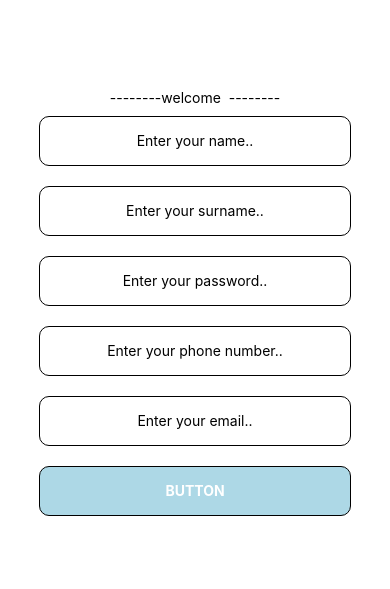
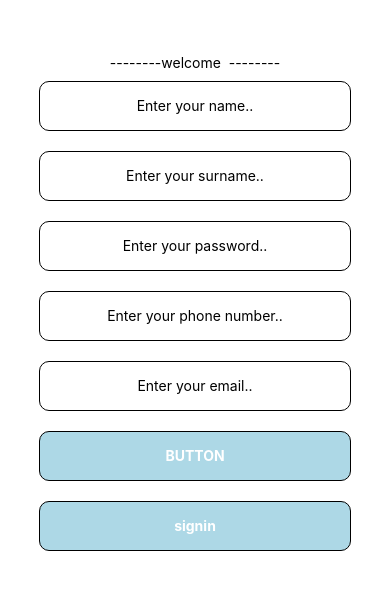
Before and after one commit to emirzaza/RectalCancerDiagnosisMobile, a React Native app: screen /giris in a window 390 px wide. Shown: the part 115-704 px from the top of the page. Built offline with nearby package versions, Linux system fonts and the light colour scheme.

Commit message:
UPDATE file structures
I changed file structures and crated
a modular structure. Now we have a cleaner app.js file .

```diff
--- a/App.js
+++ b/App.js
@@ -1,105 +1,10 @@
-import { StatusBar } from 'expo-status-bar';
-import { use, useState } from 'react';
-import { StyleSheet, Text, View, TextInput,Pressable, Image } from 'react-native';
-import Loading from './src/components/loading';
+import React from 'react'
+import Rootstack from './src/navigation/rootstack';
 
-export default function App() {
-
-const [name, setname] = useState("")
-const [surname, setSurname] = useState("")
-const [result, setResult] = useState("")
-const [isloading, setIsloading] = useState(false)
-
+const App = () => {
   return (
-    <View style={styles.container}>
-
-      <Image
-      source={require("./assets/images/signup_img.png")}
-      style={styles.foto}
-      />
-      <Text>--------welcome {result} --------</Text>
-
-      <TextInput
-      placeholder='Enter your name..'
-      style={styles.input}
-      onChangeText={setname}
-
-      />
-      <TextInput
-      placeholder='Enter your surname..'
-      style={styles.input}
-      onChangeText={setSurname}
-      />
-      <TextInput
-      placeholder='Enter your password..'
-      style={styles.input}
-      secureTextEntry={true}
-
-      />
-      <TextInput
-      placeholder='Enter your phone number..'
-      style={styles.input}
-      keyboardType='numeric'
-      />
-      <TextInput
-      placeholder='Enter your email..'
-      style={styles.input}
-      inputMode='email'
-
-      />
-
-      <Pressable style={({pressed})=>[{
-        backgroundColor: pressed ? "gray" : "lightblue"
-      },
-      styles.Buton]}
-      onPress={()=> setIsloading(true)}>
-
-        <Text style={styles.butontext} >BUTTON</Text>
-      </Pressable>
-
-      {isloading ? <Loading></Loading> : null}
-
-    </View>
-
-
-
-
-
-
-  );
+    <Rootstack></Rootstack>
+  )
 }
 
-const styles = StyleSheet.create({
-  container: {
-    flex: 1,
-    backgroundColor: '#fff',
-    alignItems: 'center',
-    justifyContent: 'center',
-  },
-  input: {
-    borderWidth:1,
-    width: '80%',
-    height:50,
-    borderRadius:10,
-    textAlign: 'center',
-    marginVertical:10,
-  },
-  Buton:{
-    borderWidth:1,
-    width: '80%',
-    height:50,
-    borderRadius:10,
-    justifyContent: 'center',
-    alignItems: 'center',
-    marginVertical:10,
-
-  },
-  butontext:{
-    color:"white",
-    fontWeight: "bold",
-  },
-  foto:{
-    height: "100",
-    width:"100",
-  }
-});
+export default App
--- a/package.json
+++ b/package.json
@@ -9,10 +9,14 @@
     "web": "expo start --web"
   },
   "dependencies": {
+    "@react-navigation/native": "^7.0.14",
+    "@react-navigation/native-stack": "^7.2.0",
     "expo": "~52.0.18",
     "expo-status-bar": "~2.0.0",
     "react": "18.3.1",
-    "react-native": "0.76.5"
+    "react-native": "0.76.5",
+    "react-native-safe-area-context": "4.12.0",
+    "react-native-screens": "~4.4.0"
   },
   "devDependencies": {
     "@babel/core": "^7.20.0"
--- /dev/null
+++ b/src/components/screens/accountCenter.js
@@ -0,0 +1,14 @@
+import { StyleSheet, Text, View } from 'react-native'
+import React from 'react'
+
+const accountCenter = () => {
+  return (
+    <View>
+      <Text>accountCenter</Text>
+    </View>
+  )
+}
+
+export default accountCenter
+
+const styles = StyleSheet.create({})
--- /dev/null
+++ b/src/components/screens/history.js
@@ -0,0 +1,14 @@
+import { StyleSheet, Text, View } from 'react-native'
+import React from 'react'
+
+const history = () => {
+  return (
+    <View>
+      <Text>history</Text>
+    </View>
+  )
+}
+
+export default history
+
+const styles = StyleSheet.create({})
--- /dev/null
+++ b/src/components/screens/index.js
@@ -0,0 +1,14 @@
+import login from "./login";
+import signup from "./signup";
+import accountCenter from "./accountCenter";
+import history from "./history";
+import mainpage from "./mainpage";
+
+
+export {
+    login,
+    signup,
+    accountCenter,
+    history,
+    mainpage,
+}
--- /dev/null
+++ b/src/components/screens/login.js
@@ -0,0 +1,118 @@
+import { StatusBar } from 'expo-status-bar';
+import { use, useState } from 'react';
+import { StyleSheet, Text, View, TextInput,Pressable, Image } from 'react-native';
+import Loading from '../../components/loading';
+
+
+const login = ({navigation}) =>  {
+
+const [name, setname] = useState("")
+const [surname, setSurname] = useState("")
+const [result, setResult] = useState("")
+const [isloading, setIsloading] = useState(false)
+
+  return (
+    <View style={styles.container}>
+
+      <Image
+      source={require("../../../assets/images/signin_img.png")}
+      style={styles.foto}
+      />
+      <Text>--------welcome {result} --------</Text>
+
+      <TextInput
+      placeholder='Enter your name..'
+      style={styles.input}
+      onChangeText={setname}
+      />
+      <TextInput
+      placeholder='Enter your surname..'
+      style={styles.input}
+      onChangeText={setSurname}
+      />
+      <TextInput
+      placeholder='Enter your password..'
+      style={styles.input}
+      secureTextEntry={true}
+
+      />
+      <TextInput
+      placeholder='Enter your phone number..'
+      style={styles.input}
+      keyboardType='numeric'
+      />
+      <TextInput
+      placeholder='Enter your email..'
+      style={styles.input}
+      inputMode='email'
+
+      />
+
+      <Pressable style={({pressed})=>[{
+        backgroundColor: pressed ? "gray" : "lightblue"
+      },
+      styles.Buton]}
+      onPress={()=> setIsloading(true)}>
+
+        <Text style={styles.butontext} >BUTTON</Text>
+      </Pressable>
+
+      <Pressable style={({pressed})=>[{
+        backgroundColor: pressed ? "gray" : "lightblue"
+      },
+      styles.Buton]}
+      onPress={()=> navigation.navigate('kayit')}>
+
+        <Text style={styles.butontext} >signin</Text>
+      </Pressable>
+
+
+
+
+
+
+
+
+      {isloading ? <Loading></Loading> : null}
+
+    </View>
+
+  );
+}
+
+export default login;
+
+const styles = StyleSheet.create({
+  container: {
+    flex: 1,
+    backgroundColor: '#fff',
+    alignItems: 'center',
+    justifyContent: 'center',
+  },
+  input: {
+    borderWidth:1,
+    width: '80%',
+    height:50,
+    borderRadius:10,
+    textAlign: 'center',
+    marginVertical:10,
+  },
+  Buton:{
+    borderWidth:1,
+    width: '80%',
+    height:50,
+    borderRadius:10,
+    justifyContent: 'center',
+    alignItems: 'center',
+    marginVertical:10,
+
+  },
+  butontext:{
+    color:"white",
+    fontWeight: "bold",
+  },
+  foto:{
+    height: "100",
+    width:"100",
+  }
+});
--- /dev/null
+++ b/src/components/screens/mainpage.js
@@ -0,0 +1,14 @@
+import { StyleSheet, Text, View } from 'react-native'
+import React from 'react'
+
+const mainpage = () => {
+  return (
+    <View>
+      <Text>mainpage</Text>
+    </View>
+  )
+}
+
+export default mainpage
+
+const styles = StyleSheet.create({})
--- /dev/null
+++ b/src/components/screens/signup.js
@@ -0,0 +1,14 @@
+import { StyleSheet, Text, View } from 'react-native'
+import React from 'react'
+
+const signup = () => {
+  return (
+    <View>
+      <Text>signup</Text>
+    </View>
+  )
+}
+
+export default signup
+
+const styles = StyleSheet.create({})
--- /dev/null
+++ b/src/navigation/authStack.js
@@ -0,0 +1,16 @@
+import React from 'react'
+import { login, signup } from '../components/screens';
+import { createNativeStackNavigator } from '@react-navigation/native-stack';
+
+const Stack = createNativeStackNavigator();
+
+const authStack = () => {
+  return (
+    <Stack.Navigator initialRouteName ='giris' screenOptions={{headerShown:false}} >
+            <Stack.Screen name='giris'component={login}/>
+            <Stack.Screen name='kayit'component={signup}/>
+     </Stack.Navigator>
+  )
+}
+
+export default authStack
--- /dev/null
+++ b/src/navigation/rootstack.js
@@ -0,0 +1,18 @@
+import React from 'react'
+import { NavigationContainer } from '@react-navigation/native';
+import AuthStack from './authStack';
+import UserStack from './userStack';
+
+
+const rootstack = () => {
+
+    const isAuth = false
+
+  return (
+    <NavigationContainer>
+        {!isAuth ? <AuthStack></AuthStack> : <UserStack></UserStack>}
+    </NavigationContainer>
+  )
+}
+
+export default rootstack
--- /dev/null
+++ b/src/navigation/userStack.js
@@ -0,0 +1,19 @@
+import React from 'react'
+import { Mainpage,History,AccountCenter } from '../components/screens'
+import { createNativeStackNavigator } from '@react-navigation/native-stack';
+
+const Stack = createNativeStackNavigator;
+
+const userStack = () => {
+  return (
+    <Stack.Navigator initialRouteName ='anasayfa' screenOptions={{headerShown:false}} >
+
+        <Stack.Screen name='anasayfa'component={Mainpage}/>
+        <Stack.Screen name='eskimri'component={History}/>
+        <Stack.Screen name='güncelleme'component={AccountCenter}/>
+
+    </Stack.Navigator>
+  )
+}
+
+export default userStack
```
Also changed, not shown: 1 other file (tests, documents, lock files or other folders).
